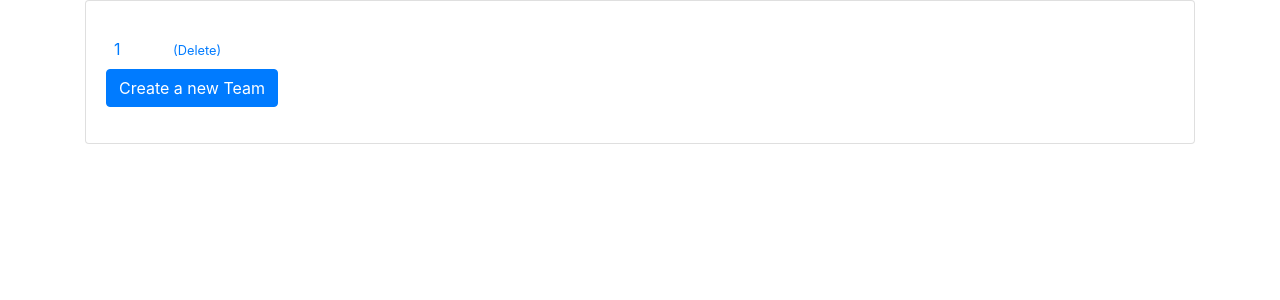
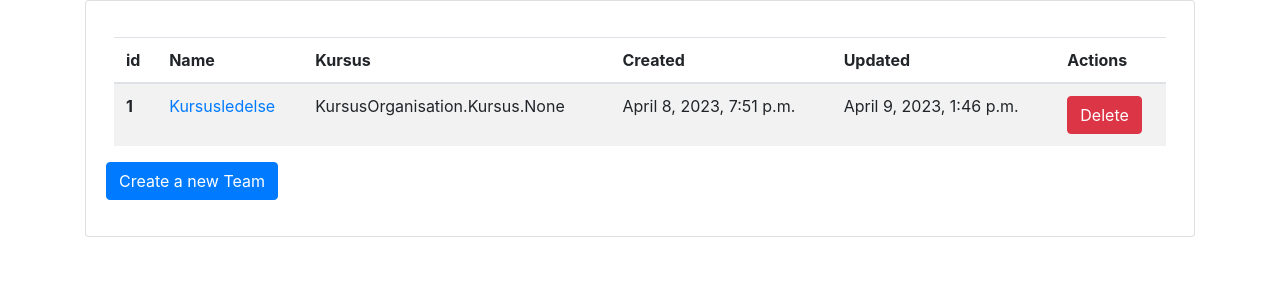
Before and after one commit to mglavind/FDFKursusAdmin, a Django app: page /KursusOrganisation/KursusOrganisation/Team/ in a window 1280 px wide. Shown: the part 56-356 px from the top of the page. Run offline with Django 4.2, Linux system fonts and the light colour scheme; data comes from the database, SQL or seed files in the repository; both versions use the stored data as it was after the commit; some libraries are stand-ins or nearby versions.

Commit message:
Lists updated

```diff
--- a/KursusOrganisation/forms.py
+++ b/KursusOrganisation/forms.py
@@ -30,6 +30,8 @@
 
 
 class TeamForm(forms.ModelForm):
+    medarbejder_p = forms.ModelChoiceField(queryset=None)
+    kursus = forms.ModelChoiceField(queryset=None)
     class Meta:
         model = models.Team
         fields = [
--- a/KursusOrganisation/templates/KursusOrganisation/team_form.html
+++ b/KursusOrganisation/templates/KursusOrganisation/team_form.html
@@ -14,13 +14,13 @@
   {{form.errors}}
   <div class="form-group row">
       <label class="col-sm-2 col-form-label" for="last_updated">last_updated: </label>
-      <input class="form-control col-sm-10"'
+      <input class="form-control col-sm-10"
          id="last_updated" type="datetime-local"
          name="last_updated" value="{{ object.last_updated }}">
   </div>
   <div class="form-group row">
       <label class="col-sm-2 col-form-label" for="navn">navn: </label>
-      <input class="form-control col-sm-10"'
+      <input class="form-control col-sm-10"
          id="navn" type="text"
          name="navn" value="{{ object.navn }}">
   </div>
--- a/KursusOrganisation/templates/KursusOrganisation/team_list.html
+++ b/KursusOrganisation/templates/KursusOrganisation/team_list.html
@@ -1,16 +1,35 @@
 
 {% extends "base.html" %}
 {% block content %}
-{% for object in object_list %}
-  <div class="m-2">
-    <a href="{{object.get_absolute_url}}">{{object}}</a>
-    <small class="ml-5">
-      <a href="{% url 'KursusOrganisation_Team_delete' object.pk %}">
-        (Delete)
-      </a>
-    </small>
-  </div>
-{% endfor %}
+
+
+
+<div class="m-2">
+<table class="table table-striped table-hover">
+  <thead>
+    <tr>
+      <th scope="col">id</th>
+      <th scope="col">Name</th>
+      <th scope="col">Kursus</th>
+      <th scope="col">Created</th>
+      <th scope="col">Updated</th>
+      <th scope="col">Actions</th>
+    </tr>
+  </thead>
+  <tbody>
+    {% for object in object_list %}
+      <tr>
+        <th scope="row">{{object.pk}}</th>
+        <td><a href="{{object.get_absolute_url}}">{{object.navn}}</a></td>
+        <td>{{object.kursus}}</td>
+        <td>{{object.date_created}}</td>
+        <td>{{object.last_updated}}</td>
+        <td><button type="button" class="btn btn-danger" href="{% url 'KursusOrganisation_Team_delete' object.pk %}" >Delete</button></td>
+      </tr>
+    {% endfor %}
+    </tbody>
+  </table>
+</div>
 <div>
   <a class="btn btn-primary"
     href="{% url 'KursusOrganisation_Team_create' %}">
```
Also changed, not shown: KursusOrganisation/templates/KursusOrganisation/kursus_list.html (+26 -9 lines), KursusOrganisation/templates/KursusOrganisation/medarbejder_list.html (+7 -5 lines), db.sqlite3.
